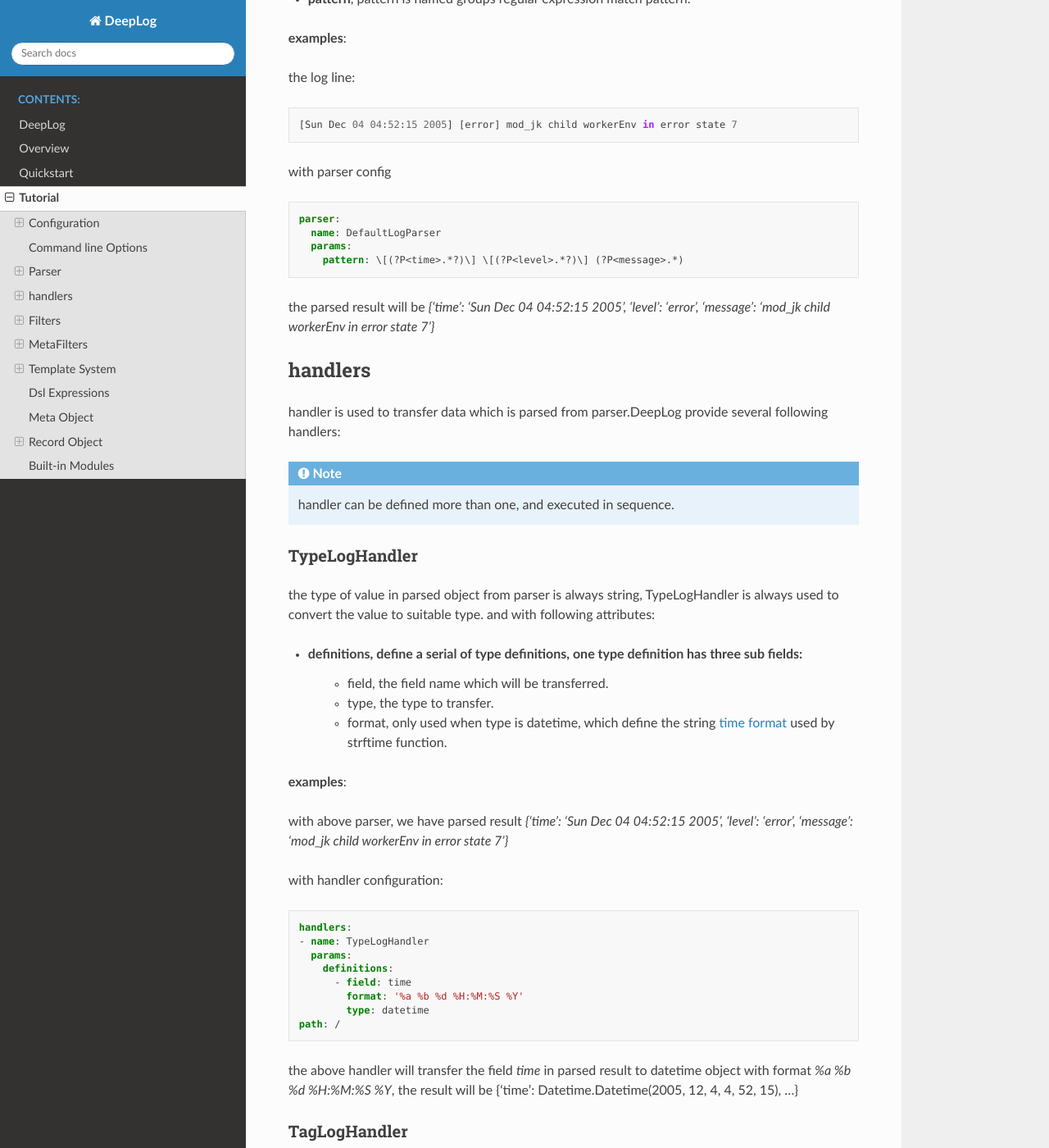
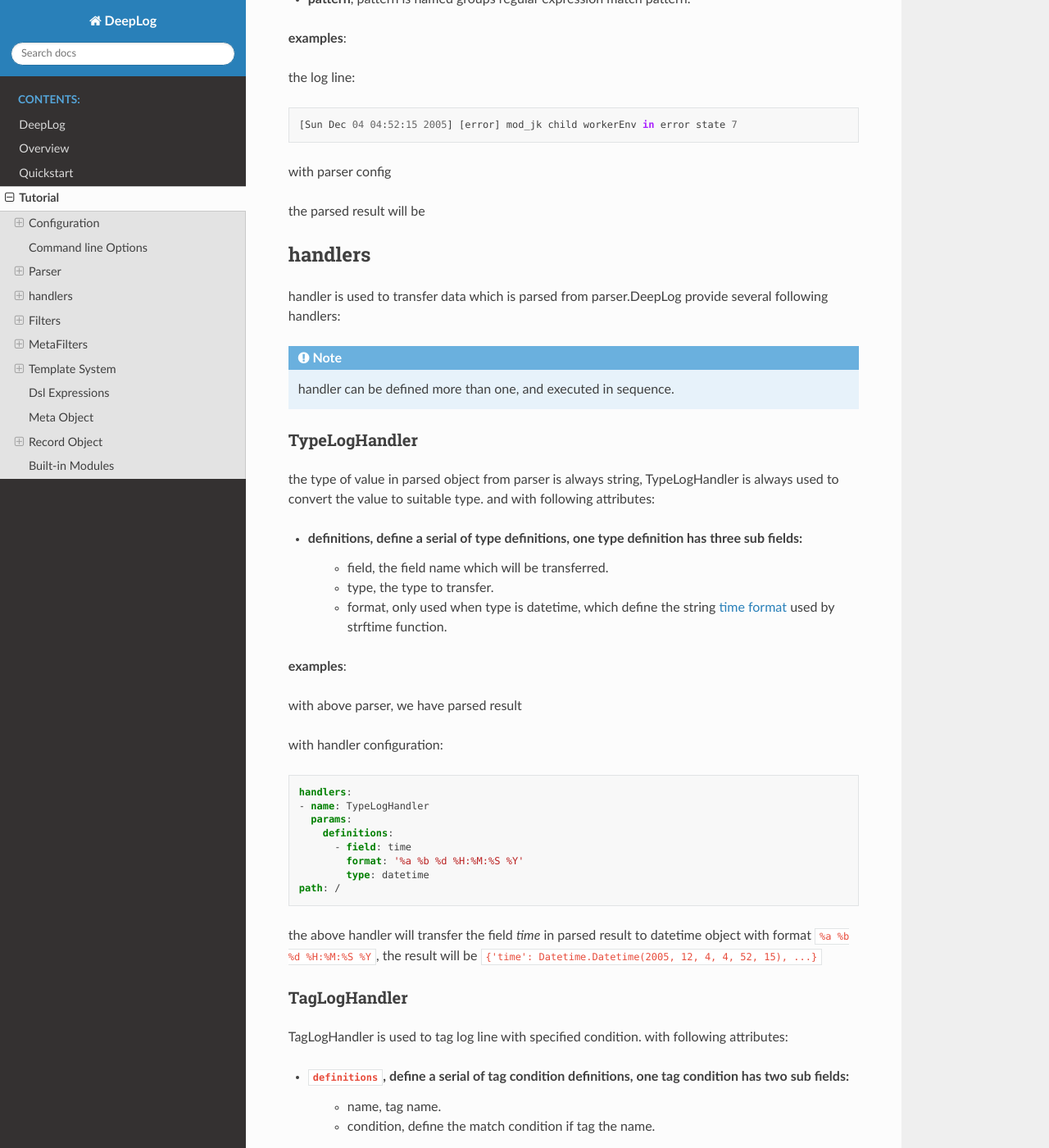
Before and after one commit to linewx/deep-log, a Sphinx documentation site: the page built from docs/tutorial.rst, in a window 1280 px wide and 1400 px high, scrolled down 2754 px. Shown: the whole window at 82% size. Built offline with Sphinx 7.4.7 and the Read the Docs theme 2.0.0, drawn with Linux system fonts in a browser that asks for light colours; some of the changed text lies outside the part shown.

Commit message:
fix format issues

```diff
--- a/docs/tutorial.rst
+++ b/docs/tutorial.rst
@@ -141,14 +141,21 @@
 
 with parser config
 
-.. code-block:: yaml
+.. code-block::yaml
 
   parser:
     name: DefaultLogParser
     params:
       pattern: \[(?P<time>.*?)\] \[(?P<level>.*?)\] (?P<message>.*)
 
-the parsed result will be *{'time': 'Sun Dec 04 04:52:15 2005', 'level': 'error', 'message': 'mod_jk child workerEnv in error state 7'}*
+the parsed result will be
+
+.. code-block::json
+    {
+        'time': 'Sun Dec 04 04:52:15 2005',
+        'level': 'error',
+        'message': 'mod_jk child workerEnv in error state 7'
+    }
 
 
 .. _dl_handlers:
@@ -174,7 +181,15 @@
 
 **examples**:
 
-with above parser, we have parsed result *{'time': 'Sun Dec 04 04:52:15 2005', 'level': 'error', 'message': 'mod_jk child workerEnv in error state 7'}*
+with above parser, we have parsed result
+
+.. code-block::json
+
+    {
+        'time': 'Sun Dec 04 04:52:15 2005',
+        'level': 'error',
+        'message': 'mod_jk child workerEnv in error state 7'
+    }
 
 
 with handler configuration:
@@ -190,7 +205,7 @@
           type: datetime
   path: /
 
-the above handler will transfer the field *time* in parsed result to datetime object with format *%a %b %d %H:%M:%S %Y*, the result will be {'time': Datetime.Datetime(2005, 12, 4, 4, 52, 15), ...}
+the above handler will transfer the field *time* in parsed result to datetime object with format ``%a %b %d %H:%M:%S %Y``, the result will be ``{'time': Datetime.Datetime(2005, 12, 4, 4, 52, 15), ...}``
 
 
 TagLogHandler
@@ -264,11 +279,12 @@
 **examples**
 
 .. code-block:: yaml
-handlers:
-  - name: TransformLogHandler
-    params:
-      name: is_today
-      value: "time.date() == datetime.datetime.today().date()"
+
+    handlers:
+      - name: TransformLogHandler
+        params:
+          name: is_today
+          value: "time.date() == datetime.datetime.today().date()"
 
 
 the above show using TransformLogHandler to create new field to identify the log date is today or not.
@@ -309,11 +325,11 @@
 
 .. code-block:: yaml
 
-meta_filters:
-  - name: NameFilter
-    params:
-      patterns: '*.log'
-      exclude_patterns: '*audit.log'
+    meta_filters:
+      - name: NameFilter
+        params:
+          patterns: '*.log'
+          exclude_patterns: '*audit.log'
 
 
 the above means we analyze all the files with extetion name is .log but exclude audit log.
@@ -474,7 +490,7 @@
 
 following is the examples returned by DeepLog.
 
-.. code-block:: json
+.. code-block::json
 
     {
         '_name': '/tmp/apache_v2.log' # meta object property, filename
```
Also changed, not shown: other parts of docs/tutorial.rst (+3 -3 lines).
